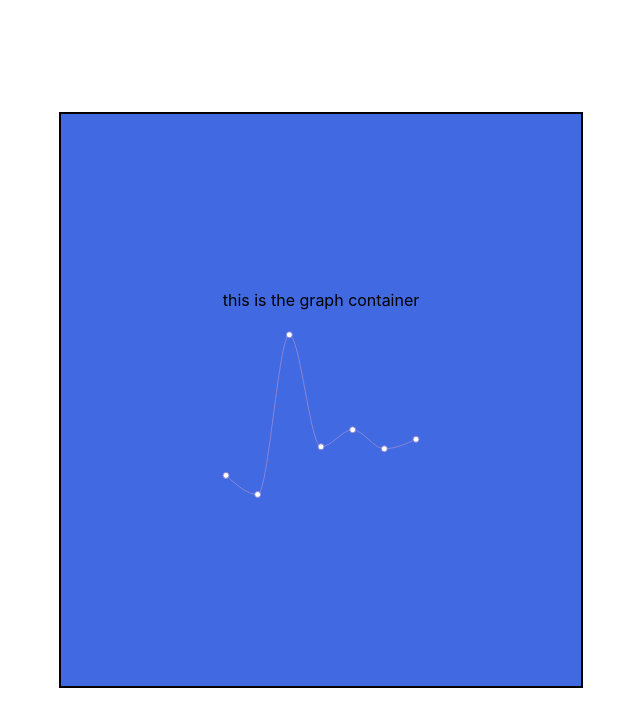
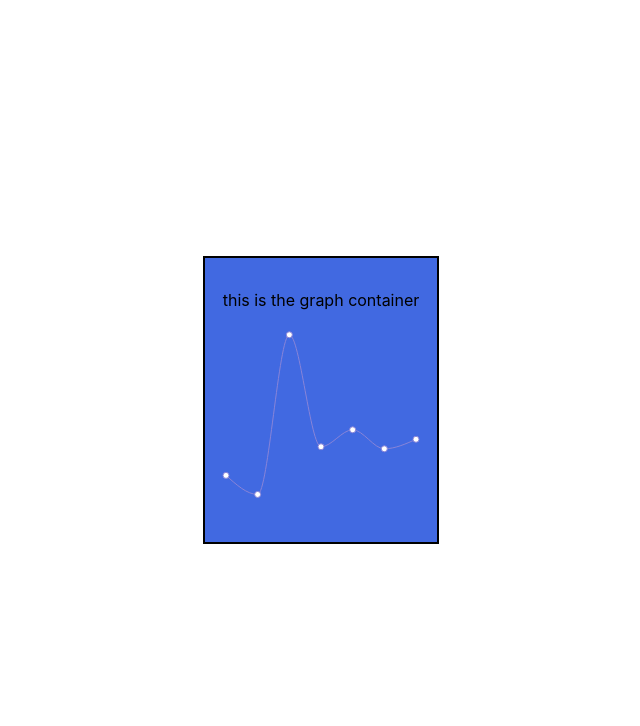
Before and after one commit to BryantCabrera/relocater, a React (Create React App) app: page / in a window 1280 px wide. Both pictures are taken after typing "Sample", "Sample" into the empty fields and a click on the button "Log In". Shown: the top 726 px of the page, without its empty margins (319-959 px from the left). Built offline with nearby package versions, Linux system fonts and the light colour scheme.

Commit message:
Removes margin and reduces padding from .g-conainer

```diff
--- a/src/App.css
+++ b/src/App.css
@@ -39,7 +39,6 @@
   position: absolute;
   top: 50%;
   left: 50%;
-  margin-right: -50%;
   transform: translate(-50%, -50%);
-  padding: 10rem;
+  padding: 1rem;
 }
```
